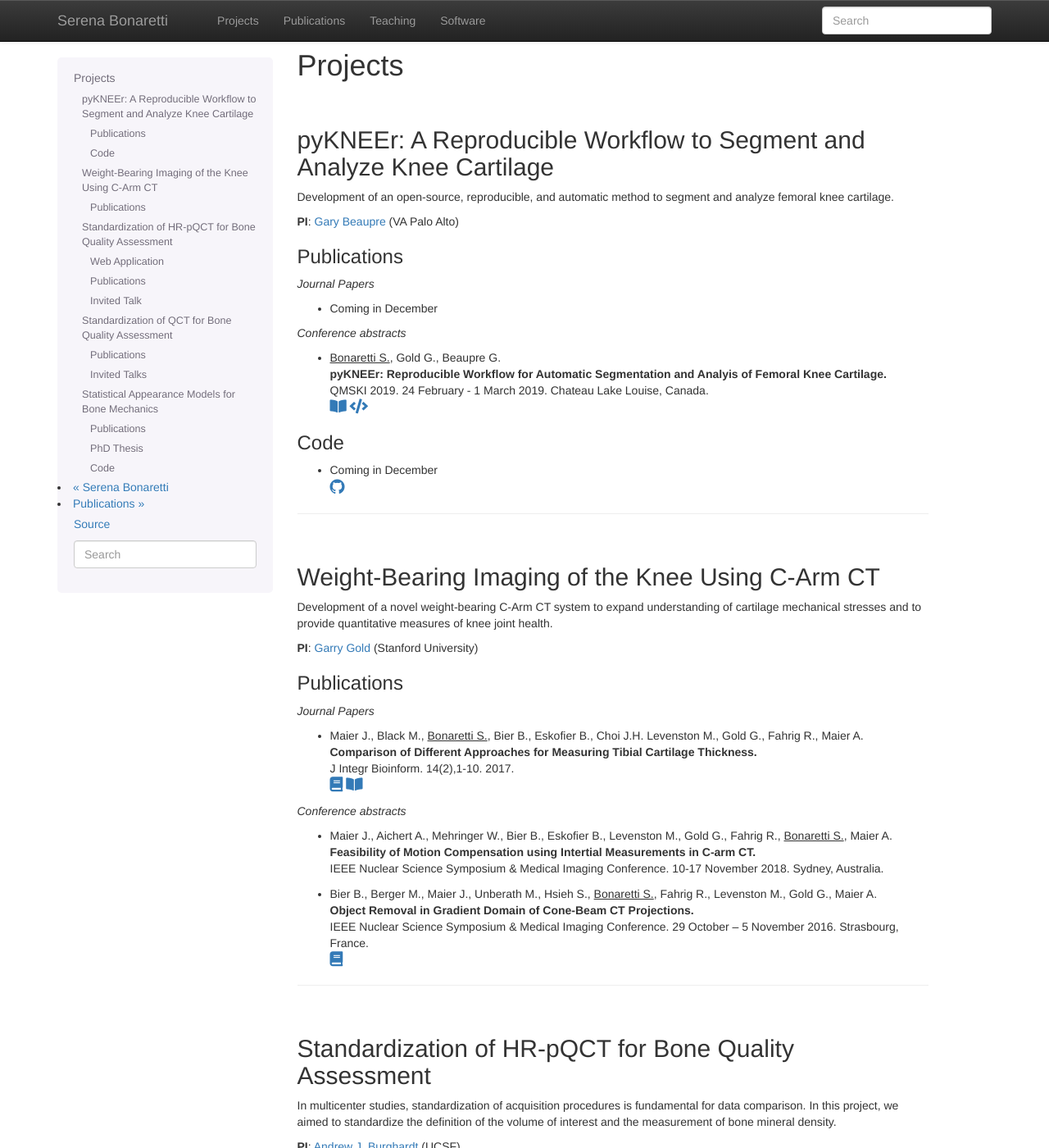
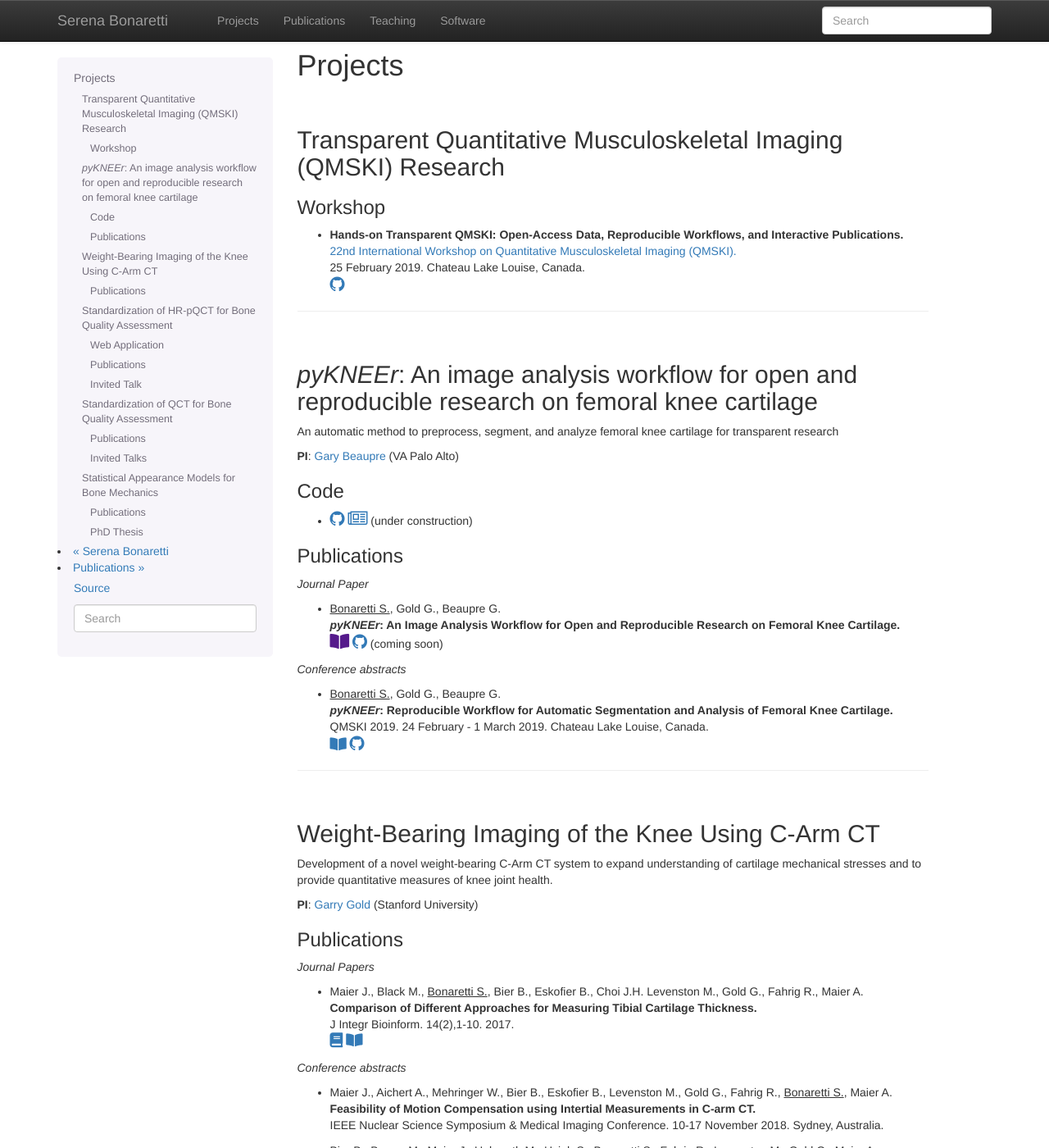
Before and after one commit to sbonaretti/sbonaretti.github.io, a Sphinx documentation site: the page built from source/projects.rst, in a window 1280 px wide and 1400 px high. Shown: the whole window at 82% size. Built offline with Sphinx 7.4.7, drawn with Linux system fonts in a browser that asks for light colours; nearby versions of some CDN libraries; formulas are drawn with MathJax 3; some of the changed text lies outside the part shown.

Commit message:
Add files via upload

```diff
--- a/source/projects.rst
+++ b/source/projects.rst
@@ -5,43 +5,78 @@ Projects
 
 |
 
-pyKNEEr: A Reproducible Workflow to Segment and Analyze Knee Cartilage
---------------------------------------------------------------------------------
+Transparent Quantitative Musculoskeletal Imaging (QMSKI) Research
+-----------------------------------------------------------------
 
-Development of an open-source, reproducible, and automatic method to segment and analyze femoral knee cartilage.
+Workshop
+++++++++++++++++++++++++++++++++++++++++++++++++++++++++++++++++++++++++++++++++
+
+* .. raw:: html
+
+     <b>Hands-on Transparent QMSKI: Open-Access Data, Reproducible Workflows, and Interactive Publications.</b>
+     <br>
+     <a href="https://qmski.org/" target="_blank">22nd International Workshop on Quantitative Musculoskeletal Imaging (QMSKI).</a>
+     <br>
+     25 February 2019. Chateau Lake Louise, Canada.
+     <br>
+     <link rel="stylesheet" href="https://use.fontawesome.com/releases/v5.5.0/css/all.css" integrity="sha384-B4dIYHKNBt8Bc12p+WXckhzcICo0wtJAoU8YZTY5qE0Id1GSseTk6S+L3BlXeVIU" crossorigin="anonymous">
+     <a href="https://github.com/sbonaretti/2019_QMSKI_Transparent_Research_WS" target="_blank"><i class="fa fa-github" style="font-size:21px;"></i></a>
+     <p style="margin-bottom:0.3cm;"></p>
+
+""""""""""""""""""""""""""""""""""""""""""""""""""""""""""""""""""""""""""""""""
+
+|
+
+*pyKNEEr*: An image analysis workflow for open and reproducible research on femoral knee cartilage
+--------------------------------------------------------------------------------------------------
+
+An automatic method to preprocess, segment, and analyze femoral knee cartilage for transparent research
 
 .. raw:: html
 
    <b>PI</b>: <a href="http://pavir.org/means/researchers/gary-s-beaupre-ph-d/" target="_blank"> Gary Beaupre </a> (VA Palo Alto)
 
+Code
+++++++++++++++++++++++++++++++++++++++++++++++++++++++++++++++++++++++++++++++++
+
+* .. raw:: html
+
+    <link rel="stylesheet" href="https://cdnjs.cloudflare.com/ajax/libs/font-awesome/4.7.0/css/font-awesome.min.css">
+    <a href="https://github.com/sbonaretti/pyKNEEr" target="_blank"><i class="fa fa-github" style="font-size:21px;"></i></a>
+    <a href="https://sbonaretti.github.io/pyKNEEr/" target="_blank"><i class="fa fa-newspaper" style="font-size:21px;"></i></a>
+    (under construction)
+    <p style="margin-bottom:0.3cm;"></p>
+
+
 Publications
 ++++++++++++++++++++++++++++++++++++++++++++++++++++++++++++++++++++++++++++++++
 
-*Journal Papers*
+*Journal Paper*
 
-* Coming in December
+* .. raw:: html
+
+     <u>Bonaretti S.</u>, Gold G., Beaupre G. <br>
+     <b><i>pyKNEEr</i>: An Image Analysis Workflow for Open and Reproducible Research on Femoral Knee Cartilage.</b> <br>
+     <link rel="stylesheet" href="https://use.fontawesome.com/releases/v5.5.0/css/all.css" integrity="sha384-B4dIYHKNBt8Bc12p+WXckhzcICo0wtJAoU8YZTY5qE0Id1GSseTk6S+L3BlXeVIU" crossorigin="anonymous">
+     <a href="" target="_blank"><i class="fas fa-book-open" style="font-size:21px;"></i></a>
+     <a href="https://github.com/sbonaretti/pyKNEEr/tree/master/publication" target="_blank"><i class="fa fa-github" style="font-size:21px;"></i></a>
+     (coming soon)
+     <p style="margin-bottom:0.3cm;"></p>
+
 
 *Conference abstracts*
 
 * .. raw:: html
 
      <u>Bonaretti S.</u>, Gold G., Beaupre G. <br>
-     <b>pyKNEEr: Reproducible Workflow for Automatic Segmentation and Analyis of Femoral Knee Cartilage.</b> <br>
+     <b><i>pyKNEEr</i>: Reproducible Workflow for Automatic Segmentation and Analysis of Femoral Knee Cartilage.</b> <br>
      QMSKI 2019. 24 February - 1 March 2019. Chateau Lake Louise, Canada. <br>
      <link rel="stylesheet" href="https://use.fontawesome.com/releases/v5.5.0/css/all.css" integrity="sha384-B4dIYHKNBt8Bc12p+WXckhzcICo0wtJAoU8YZTY5qE0Id1GSseTk6S+L3BlXeVIU" crossorigin="anonymous">
      <a href="https://github.com/sbonaretti/2019_QMSKI/blob/master/Abstract.pdf" target="_blank"><i class="fas fa-book-open" style="font-size:18px;"></i></a>
-     <a href="https://github.com/sbonaretti/2019_QMSKI" target="_blank"><i class="fas fa-code" style="font-size:18px;"></i></a>
+     <link rel="stylesheet" href="https://use.fontawesome.com/releases/v5.5.0/css/all.css" integrity="sha384-B4dIYHKNBt8Bc12p+WXckhzcICo0wtJAoU8YZTY5qE0Id1GSseTk6S+L3BlXeVIU" crossorigin="anonymous">
+     <a href="https://github.com/sbonaretti/2019_QMSKI" target="_blank"><i class="fa fa-github" style="font-size:21px;"></i></a>
      <p style="margin-bottom:0.3cm;"></p>
 
-Code
-++++++++++++++++++++++++++++++++++++++++++++++++++++++++++++++++++++++++++++++++
-
-* .. raw:: html
-
-     Coming in December <br>
-     <link rel="stylesheet" href="https://cdnjs.cloudflare.com/ajax/libs/font-awesome/4.7.0/css/font-awesome.min.css">
-     <a href="https://github.com/sbonaretti/pyKNEEr" target="_blank"><i class="fa fa-github" style="font-size:21px;"></i></a>
-     <p style="margin-bottom:0.3cm;"></p>
 
 
 
@@ -502,16 +537,7 @@ PhD Thesis
      <b>Statistical Models of Shape and Density for Population-based Analysis of Bone Mechanics with Applications to Fracture Risk Assessment and Implant Design.</b>  <br>
      Ph.D. thesis. 2011. <br>
      <a href="_attachments/2011_PhDThesis.pdf" target="_blank"><i class="fas fa-book-open" style="font-size:18px;"></i></a>
-     <p style="margin-bottom:0.3cm;"></p>
-
-
-Code
-++++++++++++++++++++++++++++++++++++++++++++++++++++++++++++++++++++++++++++++++
-
-* .. raw:: html
-
      <link rel="stylesheet" href="https://cdnjs.cloudflare.com/ajax/libs/font-awesome/4.7.0/css/font-awesome.min.css">
-     The code is written in C++ and uses VTK and ITK libraries. <br>
      <a href="https://github.com/sbonaretti/SAMforFEM" target="_blank"><i class="fa fa-github" style="font-size:21px;"></i></a>
 
 |
--- a/source/software.rst
+++ b/source/software.rst
@@ -9,10 +9,10 @@ Software
 
 |
 
-pyKNEEr: A Reproducible Workflow to Segment and Analyze Knee Cartilage
-++++++++++++++++++++++++++++++++++++++++++++++++++++++++++++++++++++++++++++++++
+*pyKNEEr*: An image analysis workflow for open and reproducible research on femoral knee cartilage
+++++++++++++++++++++++++++++++++++++++++++++++++++++++++++++++++++++++++++++++++++++++++++++++++++
 
-Open-source, reproducible, and automatic method to segment and analyze femoral knee cartilage
+An automatic method to preprocess, segment, and analyze femoral knee cartilage for transparent research
 
 *Project description*: :ref:`here<pykneer>`
 
@@ -20,12 +20,15 @@ Open-source, reproducible, and automatic method to segment and analyze femoral k
 
    <i>Language</i>: <a href="https://www.python.org/" target="_blank">python</a>
                     with
-                    <a href="http://jupyter.org/" target="_blank">Jupyter Notebooks</a>
+                    <a href="http://jupyter.org/" target="_blank">Jupyter Notebooks</a>,
+                    <a href="https://simpleitk.readthedocs.io/en/next/" target="_blank">SimpleITK</a>,
                     and
                     <a href="http://elastix.isi.uu.nl/index.php" target="_blank">Elastix</a>
                     <br>
    <link rel="stylesheet" href="https://use.fontawesome.com/releases/v5.5.0/css/all.css" integrity="sha384-B4dIYHKNBt8Bc12p+WXckhzcICo0wtJAoU8YZTY5qE0Id1GSseTk6S+L3BlXeVIU" crossorigin="anonymous">
    <i>Repository</i>: <a href="https://github.com/sbonaretti/pyKNEEr" target="_blank"><i class="fa fa-github" style="font-size:21px;"></i></a>
+   <br>
+   <i>Documentation</i>: <a href="https://sbonaretti.github.io/pyKNEEr/" target="_blank"><i class="fa fa-newspaper" style="font-size:21px;"></i></a>
    <br>
    <i>Publication</i>: coming soon
 
@@ -57,6 +60,8 @@ Statistical appearance model of femur for finite element simulations of differen
    <a href="https://www.ncbi.nlm.nih.gov/pubmed/25271191" target="_blank"><i class="fas fa-book" style="font-size:21px;"></i></a>
    <a href="http://www.mauricioreyes.me/Publications/BonarettiMEP2014.pdf" target="_blank"><i class="fas fa-book-open" style="font-size:18px;"></i></a>
 
+""""""""""""""""""""""""""""""""""""""""""""""""""""""""""""""""""""""""""""""""
+
 |
 
 *Students' projects I supervised*
@@ -78,7 +83,7 @@ A webapp to train and evaluate HR-pQCT operators to acquire standardized images
 
    <i>Webapp</i>: <a href="http://webapps.radiology.ucsf.edu/refline/" target="_blank"><i class="fas fa-globe-americas" style="font-size:18px;"></i></a>
    <br>
-   <i>Language</i>: HTML with CSS
+   <i>Language</i>: HTML with CSS and Javascript
    <br>
    <link rel="stylesheet" href="https://cdnjs.cloudflare.com/ajax/libs/font-awesome/4.7.0/css/font-awesome.min.css">
    <i>Repository</i>: <a href="https://github.com/sbonaretti/referenceLine" target="_blank"><i class="fa fa-github" style="font-size:21px;"></i></a>
```
Also changed, not shown: source/publications.rst (+15 -2 lines).
